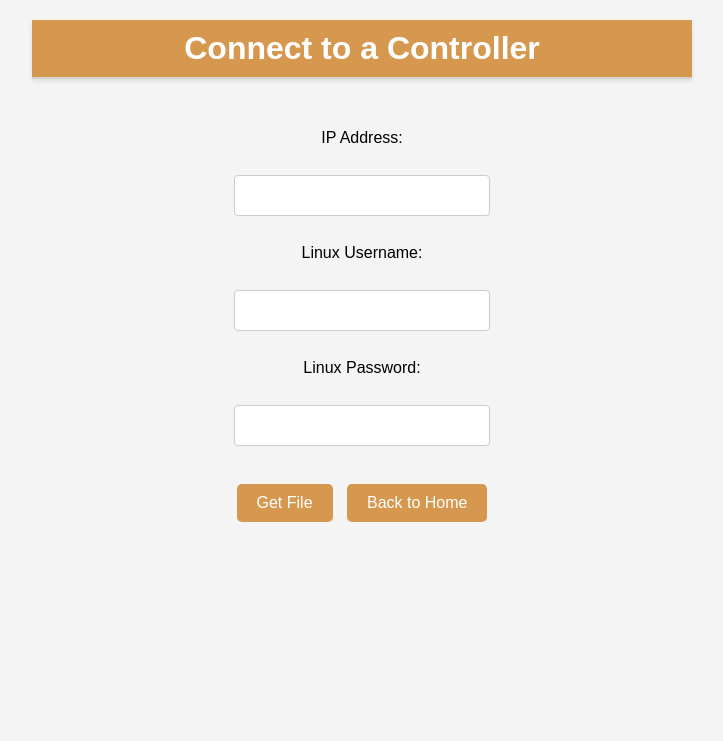
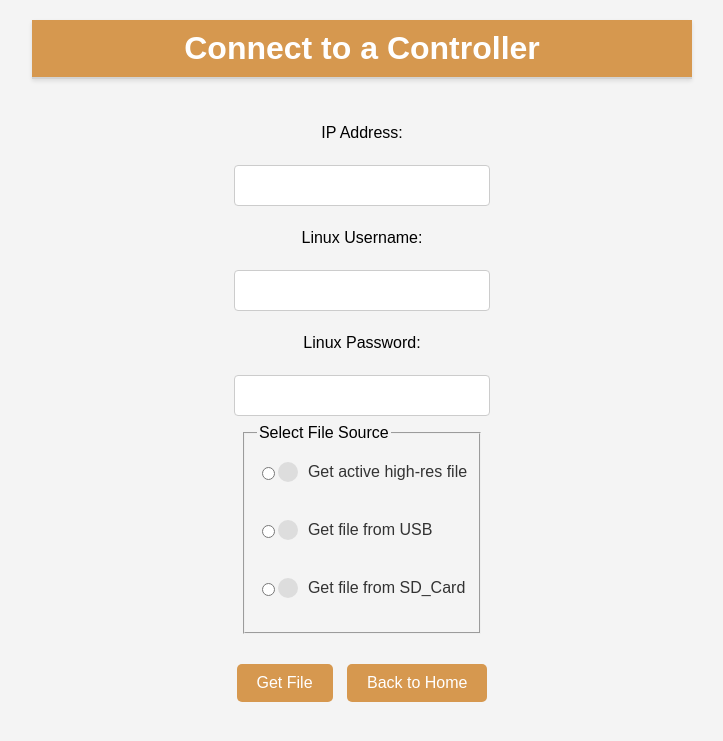
Before and after one commit to sampath941/highresolution_datareader2.0, a Flask app: page /connect in a window 1280 px wide. Shown: the top 741 px of the page, without its empty margins (278-1001 px from the left). Run offline with Flask 3, Linux system fonts and the light colour scheme.

Commit message:
Added different file fetching options when connected to controller

```diff
--- a/app/main/main.py
+++ b/app/main/main.py
@@ -1,4 +1,4 @@
-from flask import Flask, Blueprint, render_template, request, redirect, url_for, flash, send_file, get_flashed_messages, session
+from flask import Flask, Blueprint, render_template, request, redirect, url_for, flash, send_file, get_flashed_messages, session, jsonify
 from ..services.file_operations import save_as_csv, save_as_excel
 from ..services.db_handler import fetch_data_from_db, connect_controller
 import os
@@ -37,7 +37,9 @@ def upload():
         file = request.files.get('file')
         if file and file.filename != '':
             filename = secure_filename(file.filename)
-            filepath = os.path.join(app.config['UPLOADS_DIR'], filename)
+            save_upload_dir = Config.UPLOADS_DIR
+            os.makedirs(save_upload_dir, exist_ok=True)
+            filepath = os.path.join(save_upload_dir, filename)
             file.save(filepath)
             session['uploaded_filepath'] = filepath  # Store filename in session
             session['export_enabled'] = True
@@ -53,13 +55,16 @@ def connect():
         ip_address = request.form['ip_address']
         username = request.form['username']
         password = request.form['password']
-        filepath, success, message = connect_controller(ip_address, username, password)
+        file_source = request.form['file_source']
+        filepath, success, message = connect_controller(ip_address, username, password, file_source)
         if success:
             session['uploaded_filepath'] = filepath
             session['export_enabled'] = True
-            flash('Successfully connected to the controller and file retrieved. Please give any filename and export it to your PC ', 'success')
+            flash('File successfully retrieved. Please give desired filename and export it to your PC ', 'success')
+#            return jsonify({'success': True, 'filepath': filepath, 'message': message})
         else:
-            flash(message, 'danger')
+            flash('Cannot get the file, please check if the file exists in the correct folder. Please refresh the page and try again', 'error')
+            logging.info('you did not get the file')
         return redirect(url_for('main.index'))
     return render_template('connect.html')
 
--- a/app/static/styles.css
+++ b/app/static/styles.css
@@ -66,7 +66,7 @@ form {
 }
 
 label {
-    margin: 20px 0 20px;
+    margin: 15px 0 15px;
     margin-top: 20 px;
 }
 
@@ -258,3 +258,46 @@ button:disabled, .button-disabled {
     background-color: grey;
     cursor: not-allowed;
 }
+
+/* Custom radio button styles */
+.custom-radio {
+    display: flex;
+    align-items: center;
+    margin-bottom: 10px;
+    cursor: pointer;
+}
+
+.custom-radio input[type="radio"] + span {
+    width: 20px;
+    height: 20px;
+    border-radius: 50%;
+    background-color: #ddd;
+    display: inline-block;
+    margin-right: 10px;
+    position: relative;
+}
+
+/* Custom radio button when checked */
+input[type="radio"]:checked + span {
+    background-color: #007bff;
+    box-shadow: 0 0 0 2px #0056b3;
+}
+
+/* Inner circle for checked radio button */
+input[type="radio"]:checked + span::before {
+    content: '';
+    width: 12px;
+    height: 12px;
+    border-radius: 50%;
+    background-color: white;
+    position: absolute;
+    top: 50%;
+    left: 50%;
+    transform: translate(-50%, -50%);
+}
+
+/* Label styles */
+.custom-radio label {
+    font-size: 16px;
+    color: #333;
+}
--- a/app/templates/connect.html
+++ b/app/templates/connect.html
@@ -14,6 +14,24 @@
         <input type="text" name="username" id="username" required>
         <label for="password">Linux Password:</label>
         <input type="password" name="password" id="password" required>
+        <fieldset>
+            <legend>Select File Source</legend>
+            <div class="custom-radio">
+                <input type="radio" name="file_source" value="active" id="active" required>
+                <span></span>
+                <label for="active">Get active high-res file</label>
+            </div>
+            <div class="custom-radio">
+                <input type="radio" name="file_source" value="usb" id="usb">
+                <span></span>
+                <label for="usb">Get file from USB</label>
+            </div>
+            <div class="custom-radio">
+                <input type="radio" name="file_source" value="sd_card" id="sd_card">
+                <span></span>
+                <label for="sd_card">Get file from SD_Card</label>
+            </div>
+        </fieldset>
         <div class="button-container">
             <button type="submit" class="form-button">Get File</button>
             <a href="{{ url_for('main.index') }}" class="form-button"> Back to Home </a>
```
Also changed, not shown: app/services/db_handler.py (+11 -2 lines), 2 other files.
